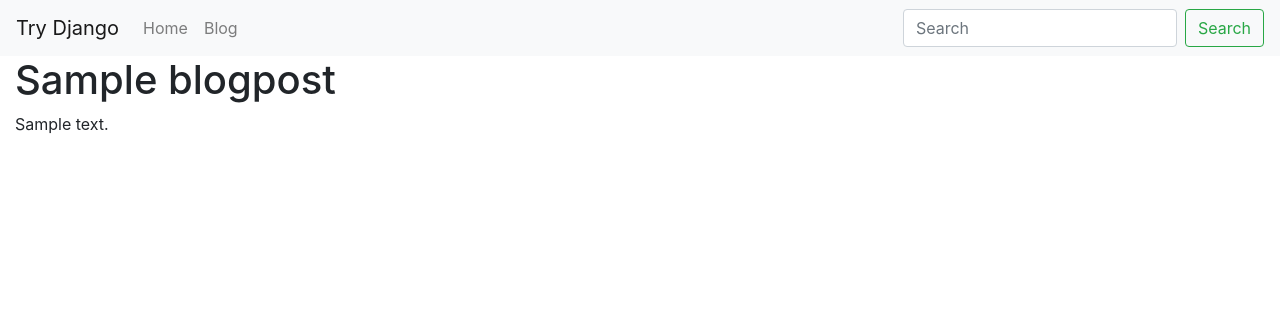
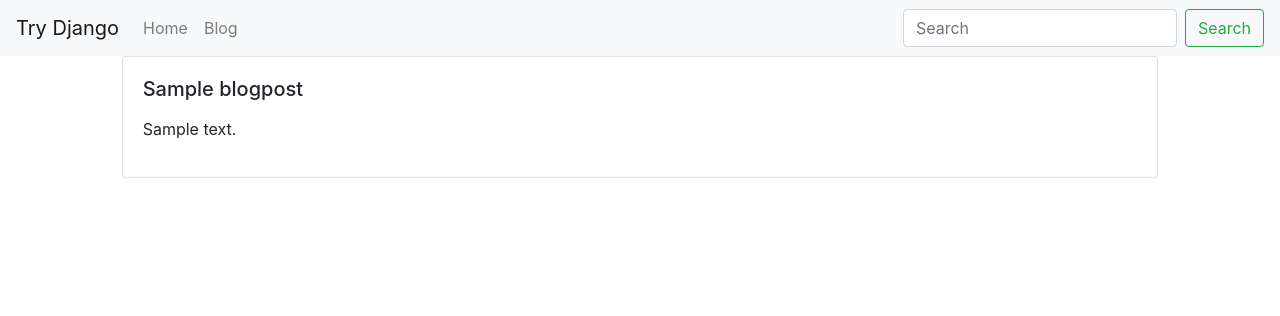
Before and after one commit to HarIgo23/try-django, a Django app: a page that uses src/blog/templates/blog/detail.html in a window 1280 px wide. Shown: the top 316 px of the page. Run offline with Django 3.2, Linux system fonts and the light colour scheme; tables that the repository leaves empty hold one stand-in row (values such as "Sample post"); some libraries are stand-ins or nearby versions.

Commit message:
47 An Included Template for Consistent Design

```diff
--- a/src/blog/templates/blog/detail.html
+++ b/src/blog/templates/blog/detail.html
@@ -2,14 +2,15 @@
 
 
 {% block content %}
-
-    <h1>{{ object.title }}</h1>
-    <p>{{ object.content }}</p>
-
-    {% if request.user.is_authenticated %}
-        {% if request.user.is_staff %}
-            <a href="{{ object.get_edit_url }}">Edit</a>
-            <a href="{{ object.get_delete_url }}">Delete</a>
+    <div class="row">
+        {% include "blog/list-inline.html" with blog_post=object truncate=False detail=True %}
+        {% if request.user.is_authenticated %}
+            {% if request.user.is_staff %}
+                <div class="col-12">
+                    <a href="{{ object.get_edit_url }}">Edit</a>
+                    <a href="{{ object.get_delete_url }}">Delete</a>
+                </div>
+            {% endif %}
         {% endif %}
-    {% endif %}
+    </div>
 {% endblock %}
--- a/src/blog/templates/blog/list-inline.html
+++ b/src/blog/templates/blog/list-inline.html
@@ -2,7 +2,14 @@
     <div class="card">
         <div class="card-body">
             <h5 class="card-title">{{ blog_post.title }}</h5>
-            <p class="card-text">{{ blog_post.content }}</p>
+            {% if truncate %}
+                <p class="card-text">{{ blog_post.content|linebreaks|truncatewords:30 }}</p>
+            {% else %}
+                <p class="card-text">{{ blog_post.content|linebreaks }}</p>
+            {% endif %}
+            {% if not detail %}
+                <a href="{{ blog_post.get_absolute_url }}">View</a>
+            {% endif %}
         </div>
     </div>
 </div>
--- a/src/blog/templates/blog/list.html
+++ b/src/blog/templates/blog/list.html
@@ -4,7 +4,7 @@
 {% block content %}
     <div class="row">
         {% for object in object_list %}
-            {% include "blog/list-inline.html" with blog_post=object %}
+            {% include "blog/list-inline.html" with blog_post=object truncate=True detail=False%}
         {% endfor %}
     </div>
 {% endblock %}
--- a/src/templates/home.html
+++ b/src/templates/home.html
@@ -7,6 +7,6 @@
     <h1>{{ title }}</h1>
 
     {% for a in blog_list %}
-        {% include 'blog/list-inline.html' with blog_post=a %}
+        {% include 'blog/list-inline.html' with blog_post=a truncate=True detail=False%}
     {% endfor %}
 {% endblock %}
```
